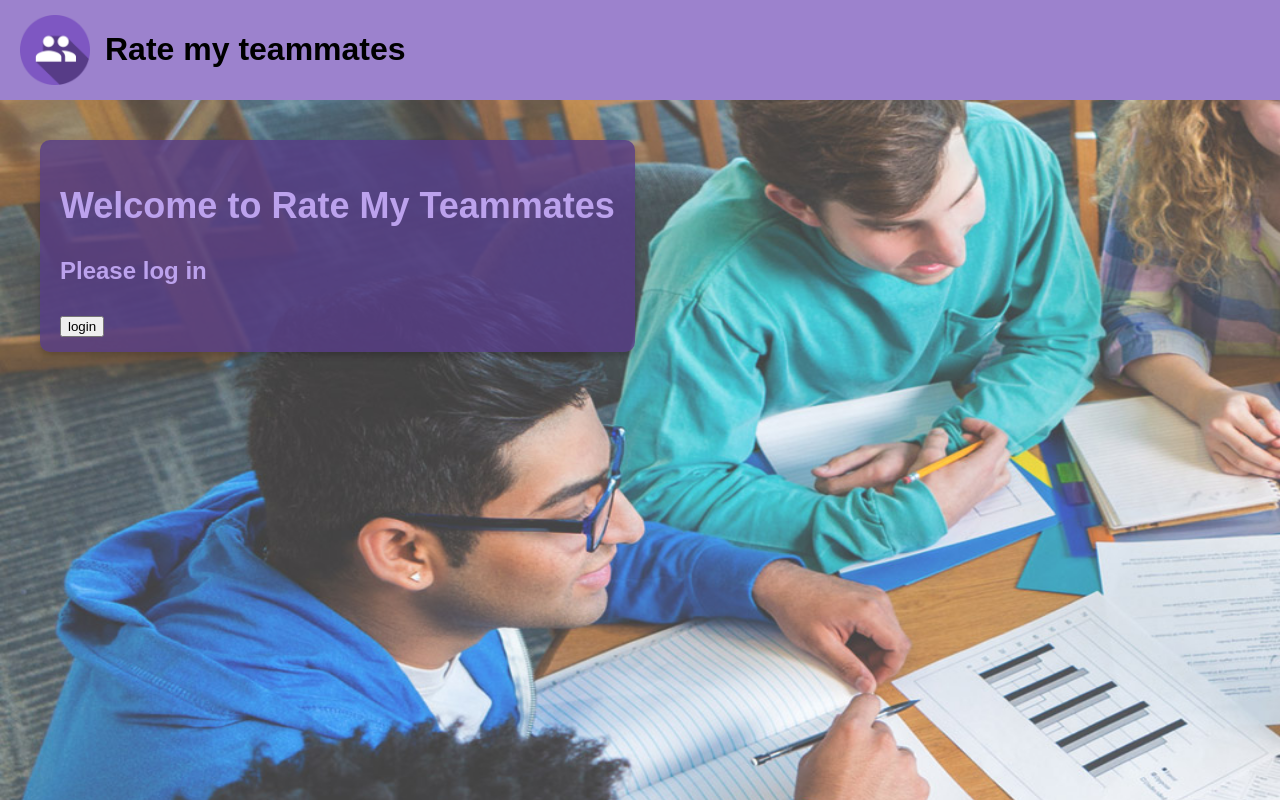
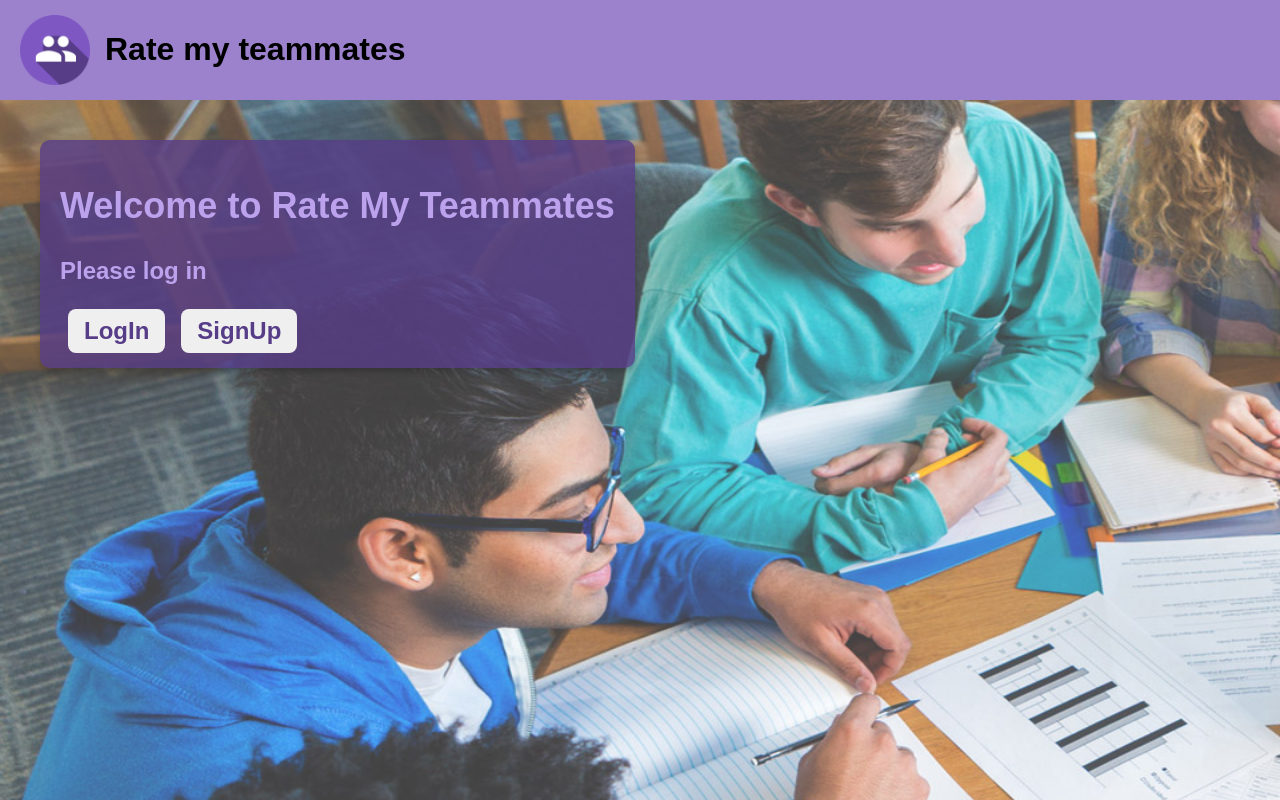
Before and after one commit to FrancoisMartinez/Team-10-SOEN341_Project_F24, a React (Vite) app in the folder FrontEnd/: page / in a window 1280 px wide. Shown: the top 800 px of the page. Built offline with nearby package versions, Linux system fonts and the light colour scheme.

Commit message:
home button changes

```diff
--- a/FrontEnd/src/pages/Home.jsx
+++ b/FrontEnd/src/pages/Home.jsx
@@ -31,14 +31,30 @@ function Home() {
                 <h2>Welcome to Rate My Teammates</h2>
 
                 {state.user ? <p>Logged in as: {state.user.email}</p> : <p>Please log in</p>}
-                {state.user ? <button onClick={(e) => {
-                    e.preventDefault();
-                    dispatch({ type: 'LOGOUT' });
-                }}>Logout</button> : <button onClick={() => { navigate('/login') }}>login</button>}
+
+                {state.user ?
+                    <button className={styles.button}
+                        onClick={(e) => {
+                            e.preventDefault();
+                            dispatch({ type: 'LOGOUT' });
+                    }}>Logout
+                    </button>
+                    :
+                    <>
+                        <button className={styles.button}
+                            onClick={() => {
+                                navigate('/login')
+                        }}>LogIn
+                        </button>
+                        <button className={styles.button}
+                            onClick={() => {
+                                navigate('/register')
+                        }}>SignUp
+                        </button>
+                    </>
+                }
 
             </div>
-
-
 
 
         </div>
--- a/FrontEnd/src/styles/Home.module.css
+++ b/FrontEnd/src/styles/Home.module.css
@@ -34,3 +34,14 @@ body {
     width: 100vw; /* Make sure body width is 100% */
     position: relative; /* Needed for absolute positioning of the image and message */
 }
+.button {
+    font-family: 'Arial', sans-serif;
+    font-weight: bold;
+    padding: 8px 16px;
+    margin: 0 8px;
+    font-size: 1.5rem;
+    border-radius: 8px;
+    border: none;
+    color:rgba(87, 60, 135);
+
+}
```
